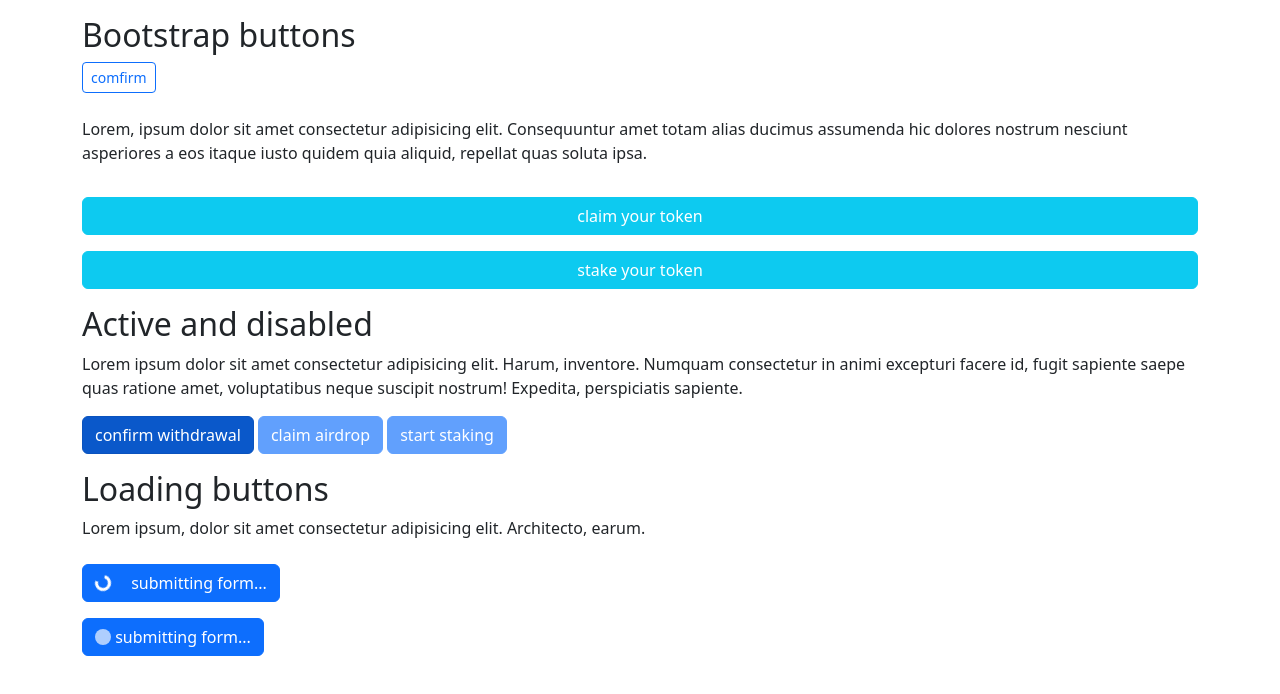
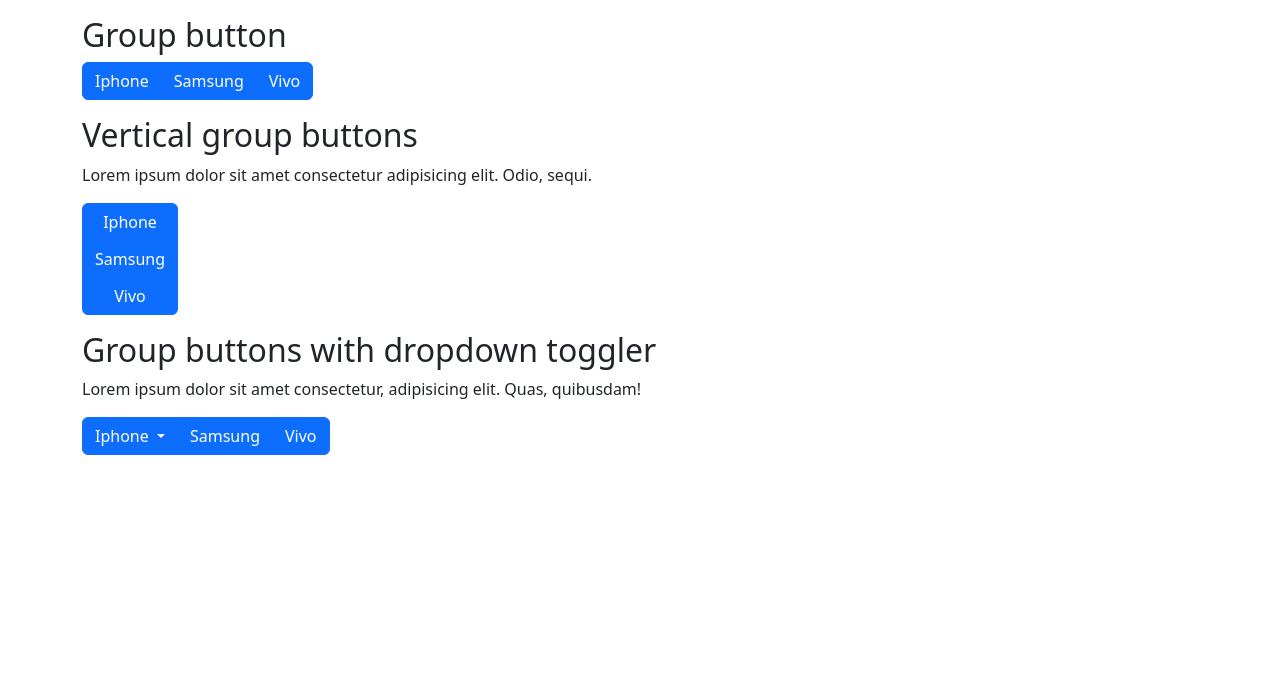
Before and after one commit to NwizuEmmanuel/bootstrap_tour2, a plain HTML site: page index.html in a window 1280 px wide. Drawn offline with nearby package versions, Linux system fonts and the light colour scheme.

Commit message:
group buttons

```diff
--- a/index.html
+++ b/index.html
@@ -13,51 +13,43 @@
 
   <body>
     <div class="container mt-3">
-      <h2>Bootstrap buttons</h2>
-      <button class="btn btn-outline-primary btn-sm" type="button">
-        comfirm
-      </button>
-
-      <!-- block button -->
-      <div class="d-grid mt-4 gap-3">
-        <p>
-          Lorem, ipsum dolor sit amet consectetur adipisicing elit. Consequuntur
-          amet totam alias ducimus assumenda hic dolores nostrum nesciunt
-          asperiores a eos itaque iusto quidem quia aliquid, repellat quas
-          soluta ipsa.
-        </p>
-        <button type="button" class="btn btn-info btn-block text-white">
-          claim your token
-        </button>
-        <button type="button" class="btn btn-info btn-block text-white">
-          stake your token
-        </button>
+      <h2>Group button</h2>
+      <div class="btn-group">
+        <button type="button" class="btn btn-primary">Iphone</button>
+        <button type="button" class="btn btn-primary">Samsung</button>
+        <button type="button" class="btn btn-primary">Vivo</button>
       </div>
-
-      <!-- active and disabled button -->
-      <h2 class="mt-3">Active and disabled</h2>
+      <h2 class="mt-3">Vertical group buttons</h2>
       <p>
-        Lorem ipsum dolor sit amet consectetur adipisicing elit. Harum,
-        inventore. Numquam consectetur in animi excepturi facere id, fugit
-        sapiente saepe quas ratione amet, voluptatibus neque suscipit nostrum!
-        Expedita, perspiciatis sapiente.
+        Lorem ipsum dolor sit amet consectetur adipisicing elit. Odio, sequi.
       </p>
-      <button type="button" class="btn btn-primary active">confirm withdrawal</button>
-      <button type="button" class="btn btn-primary disabled">claim airdrop</button>
-      <button type="button" class="btn btn-primary" disabled>start staking</button>
-
-      <!-- loading buttons -->
-      <h2 class="mt-3">Loading buttons</h2>
-      <p>Lorem ipsum, dolor sit amet consectetur adipisicing elit. Architecto, earum.</p>
-      <button type="button" class="btn btn-primary my-2">
-        <span class="spinner-border spinner-border-sm"></span>
-        <span class="ps-3">submitting form...</span>
-      </button>
-      <br>
-      <button type="button" class="btn btn-primary my-2">
-        <span class="spinner-grow spinner-grow-sm"></span>
-        submitting form...
-      </button>
+      <div class="btn-group-vertical">
+        <button type="button" class="btn btn-primary">Iphone</button>
+        <button type="button" class="btn btn-primary">Samsung</button>
+        <button type="button" class="btn btn-primary">Vivo</button>
+      </div>
+      <h2 class="mt-3">Group buttons with dropdown toggler</h2>
+      <p>
+        Lorem ipsum dolor sit amet consectetur, adipisicing elit. Quas,
+        quibusdam!
+      </p>
+      <div class="btn-group">
+        <div class="btn-group">
+          <button
+            type="button"
+            class="btn btn-primary dropdown-toggle"
+            data-bs-toggle="dropdown"
+          >
+            Iphone
+          </button>
+          <div class="dropdown-menu">
+            <a href="#" class="dropdown-item">Iphone 14</a>
+            <a href="#" class="dropdown-item">Iphone 13</a>
+          </div>
+        </div>
+        <button type="button" class="btn btn-primary">Samsung</button>
+        <button type="button" class="btn btn-primary">Vivo</button>
+      </div>
     </div>
   </body>
 </html>
```
